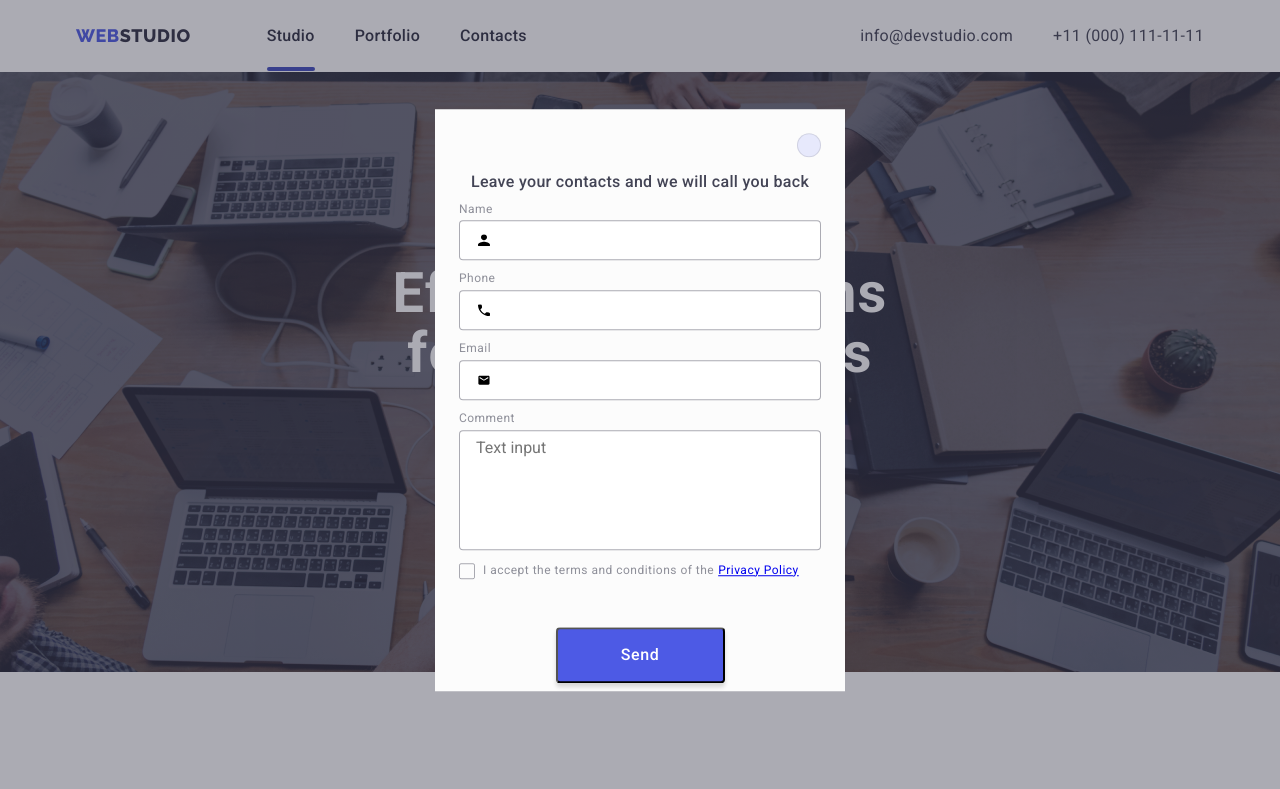
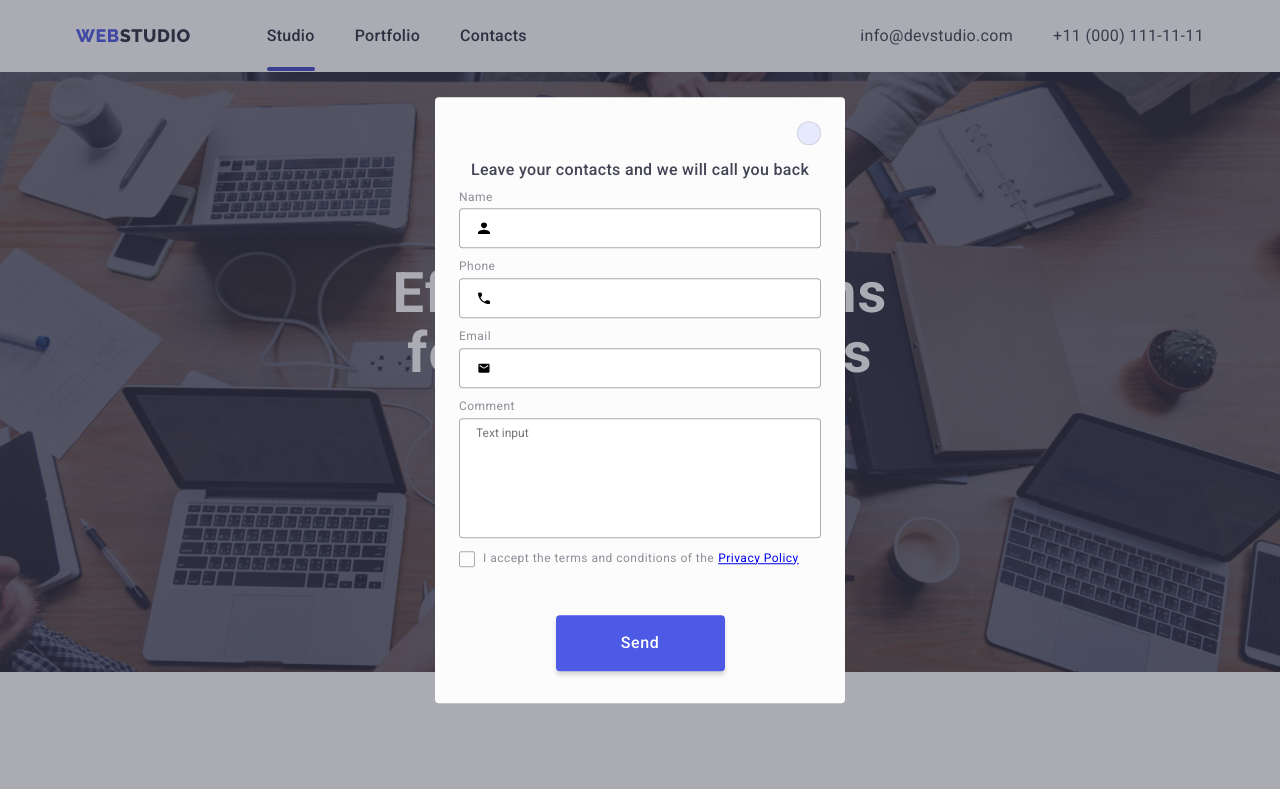
Before and after one commit to n01SSE/Homework6-, a plain HTML site: page index.html in a window 1280 px wide. Both pictures are taken after a click on the button "Order Service". Shown: the top 789 px of the page. Drawn offline with nearby package versions, Linux system fonts and the light colour scheme.

Commit message:
Ispravil-knopky-i drygoe

```diff
--- a/css/styles.css
+++ b/css/styles.css
@@ -744,6 +744,7 @@ transition: transform 300ms linear ;
     width: 410px;
     min-height: 580px;
     background: #FCFCFC;
+    border-radius: 4px;
 }
 
 .backdrop.is-hidden .modal-window{
@@ -763,7 +764,12 @@ transition: transform 300ms linear ;
     background: #E7E9FC;
         border: 1px solid rgba(0, 0, 0, 0.1);
         transition: background-color 250ms cubic-bezier(0.4, 0, 0.2, 1);
+        cursor: pointer;
 
+}
+
+.modal-icon{
+    transition: fill var(--transition-hover); ;
 }
 
 .modal-button:hover,
@@ -849,6 +855,8 @@ transition: transform 300ms linear ;
         padding-top: 8px;
         padding-bottom: 8px;
         resize: none;
+
+        font-size: 12px;
 }
 
 .modal-textarea:focus{
@@ -932,9 +940,12 @@ width: 16px;
             background-color: var(--button-color);
             box-shadow: 0px 4px 4px rgba(0, 0, 0, 0.15);
             border-radius: 4px;
+            border: none;
 
             margin-top: 40px;
         transition: background-color var(--transition-hover);
+        margin-bottom: 24px;
+        cursor: pointer;
 }
 
 
```
Lines whose indentation alone changed are shown as unchanged.
